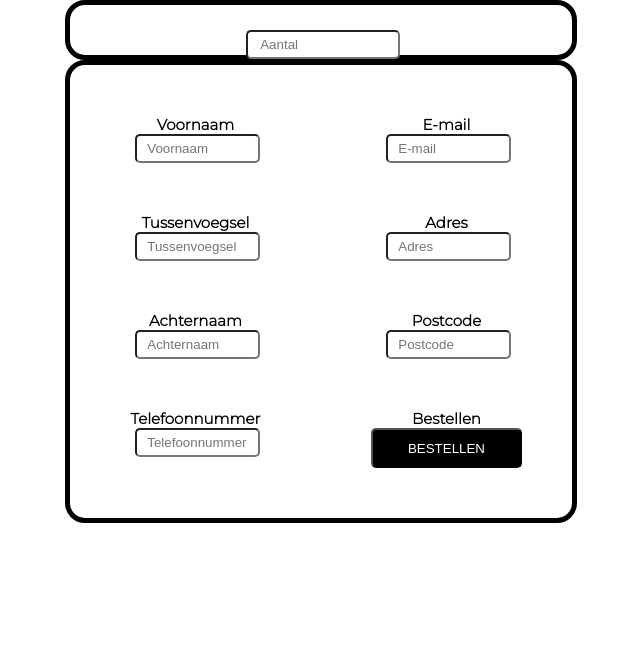
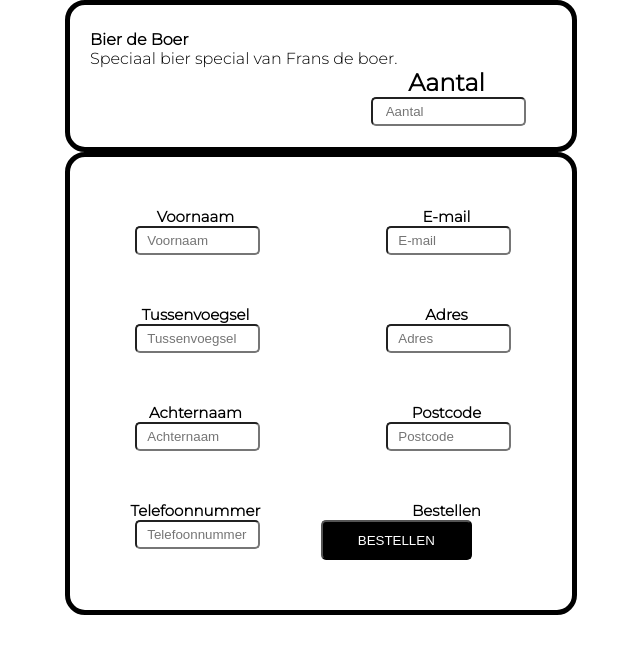
Before and after one commit to Timhamer/Project-3, a PHP site: page /Bestel.html in a window 1280 px wide. Shown: the top 654 px of the page, without its empty margins (319-959 px from the left). Run offline with PHP 8.4, Linux system fonts and the light colour scheme.

Commit message:
Bestelpagina af
Alleen nog tekst erbij

```diff
--- a/Bestel.html
+++ b/Bestel.html
@@ -12,13 +12,21 @@
 
 
 <body>
+
+    <form action="Bestel.php" method="post">
+
+    <div class="bestelaantalborder">
+        <div class="informatietekst">
+            <h4>Bier de Boer</h4>
+            <p>Speciaal bier special van Frans de boer.</p>
+        </div>
     <center>
-    <form action="Bestel.php" method="post">
-    <div class="bestelborder">
-        <div class="aantalbestellenrow">
-            <div class="aantalbestellencolumn">
-                <div class="bestelaantal"></div>
-                <input class="bestelaantal" type="text"  placeholder="Aantal"  name="Aantal">
+            <div class="bestelaantalrow">
+                <div class="bestelaantaltekst"><h2>Aantal</h2></div>
+            </div>
+            <div class="bestelaantalrow">
+                <div class="bestelaantalinvul"><input class="bestelaantal" type="text"  placeholder="Aantal"  name="Aantal"></div>
+            </div>
             </div>
         </div>
     </div>
@@ -31,10 +39,9 @@
                 <div class="bestelcolumntekst"><h2>E-mail</h2></div>
             </div>
             <div class="bestelrow">
-                <center>
                 <div class="bestelcolumninvul"><input class="bestelgegevens" type="text"  placeholder="Voornaam"  name="Voornaam"></div>
                 <div class="bestelcolumninvul"><input class="bestelgegevens" type="text"  placeholder="E-mail"  name="E-mail"></div>
-            </center></div>
+            </div>
             <div class="bestelrow">
                 <div class="bestelcolumntekst"><h2>Tussenvoegsel</h2></div>
                 <div class="bestelcolumntekst"><h2>Adres</h2></div>
--- a/Bestel.php
+++ b/Bestel.php
@@ -10,7 +10,6 @@
     }
 
     $sql = "INSERT INTO `bestelformulier`(`Aantal`, `Voornaam`, `E-mail`, `Tussenvoegsel`, `Adres`, `Achternaam`, `Postcode`, `Telefoonnummer`) VALUES (?,?,?,?,?,?,?,?)";
-    $_POST['Aantal'] ?? 0;
 
     $insert = $mysqli->prepare($sql);
     $insert->bind_param('isssssss', $_POST['Aantal'], $_POST['Voornaam'], $_POST['E-mail'], $_POST['Tussenvoegsel'], $_POST['Adres'], $_POST['Achternaam'], $_POST['Postcode'], $_POST['Telefoonnummer']);
--- a/header.css
+++ b/header.css
@@ -173,8 +173,10 @@ color: grey;
   border-radius: 5px;
   height: 25px;
 }
-.aantalbestellenrow{
+.bestelaantalrow{
   Width: 50%;
+  margin-left: 50%;
+
 }
 .bestelaantal{
   float: left;
@@ -213,6 +215,19 @@ color: grey;
     padding: 0 0 50px 0;
     border-radius: 20px;
   }
+  .bestelaantalborder {
+    border-color: black;
+    border: black;
+    border-style: solid;
+    border-width: 5px;
+    margin:0 2% 0 2%;
+    padding: 25px 0 50px 0;
+    border-radius: 20px;
+  }
+  .informatietekst{
+    font-family: 'Montserrat';
+    margin-left: 20px;
+  }
 
   @media screen and (min-width: 745px) {
     .bestelborder {
@@ -224,6 +239,9 @@ color: grey;
       padding: 0 0 50px 0;
       border-radius: 20px;
     }
+      .bestelaantalborder {
+        margin: 0 10% 0 10%;
+    }
   }
     @media screen and ( min-width: 1000px) {
       .bestelborder {
@@ -234,6 +252,9 @@ color: grey;
         margin:0 30% 0 30%;
         padding: 0 0 50px 0;
         border-radius: 20px;
+      }
+      .bestelaantalborder {
+        margin:0 30% 0 30%;
       }
     }
     @media screen and ( min-width: 450px) {
--- a/orderoverzicht.php
+++ b/orderoverzicht.php
@@ -14,7 +14,7 @@ if ($result = $mysqli->query($sql)) {
     echo "
     <tr>
         <td>" . $row['id'] . "</td>
-        <td>" . $row['Aantal'] . "</td>
+        <td>" . $row['Aantal'] . " Flesjes" . "</td>
         <td>" . $row['Voornaam']  .  ' ' . $row['Tussenvoegsel'] . ' ' . $row['Achternaam'] . "</td>
         <td> " . $row['Adres'] . ' ' . $row['Postcode'] . "</td>
         <td>". $row['E-mail'] . "</td>
```
